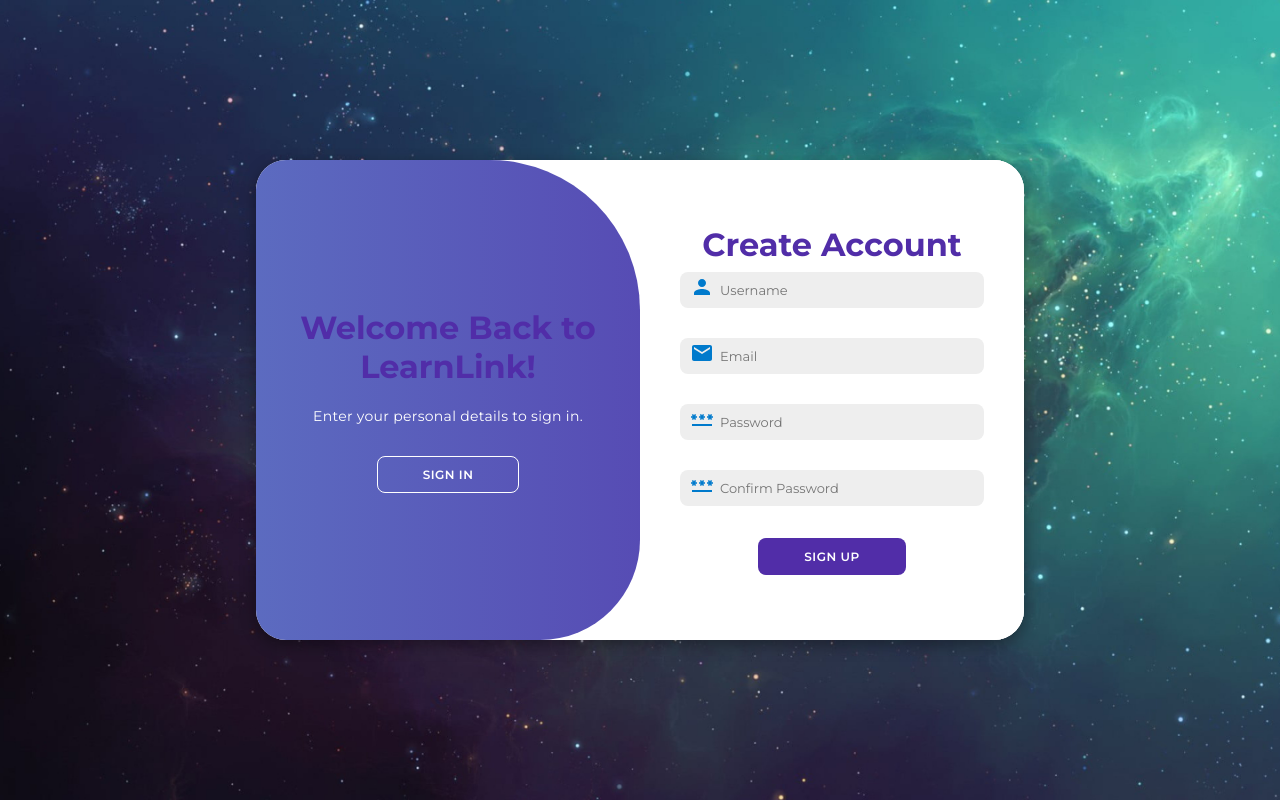
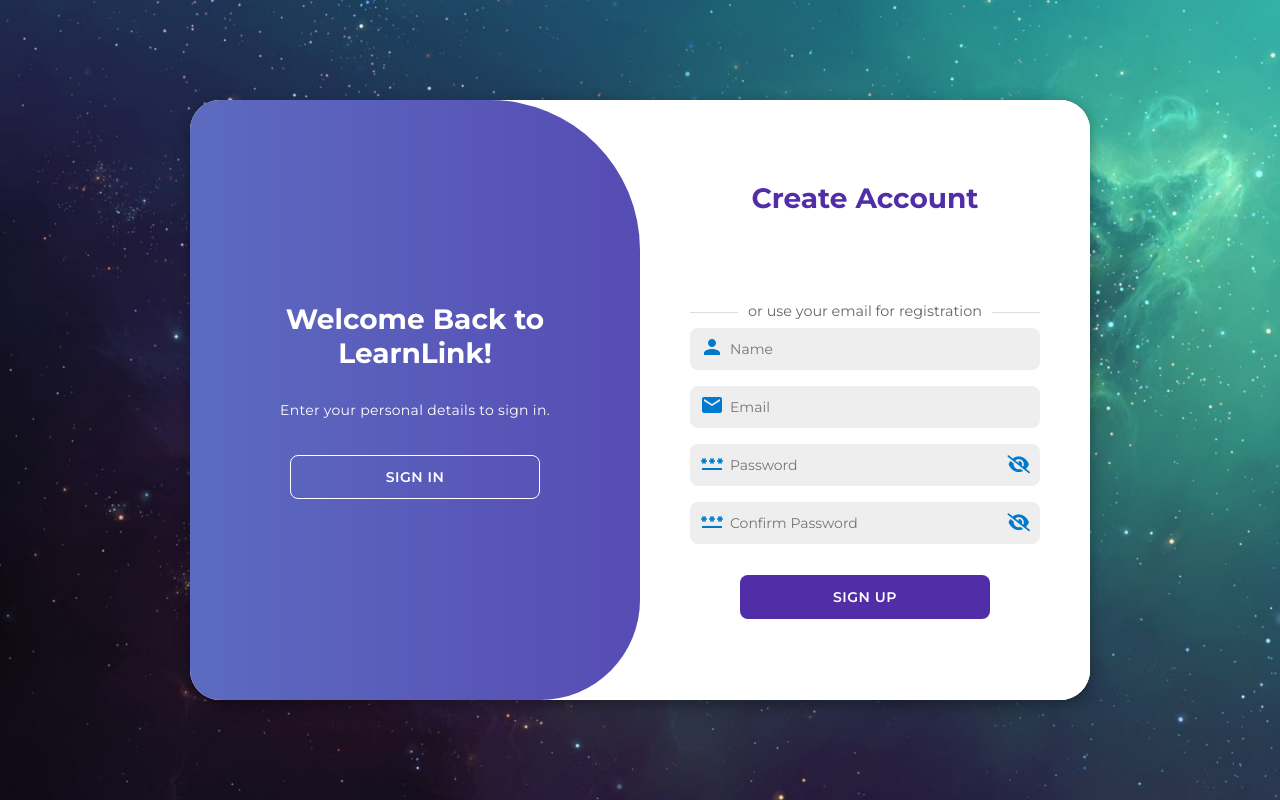
Before and after one commit to hikmetbozkurt/LearnLink, a React (Create React App) app in the folder learnlink_gui/: page / in a window 1280 px wide. Both pictures are taken after a click on the button "JOIN LEARNLINK". Built offline with nearby package versions, Linux system fonts and the light colour scheme.

Commit message:
css improvements on login page. file conflicts mixed.

```diff
--- a/learnlink_gui/public/index.html
+++ b/learnlink_gui/public/index.html
@@ -11,6 +11,7 @@
       content="LearnLink - Connect, Learn, and Grow Together"
     />
     <link rel="manifest" href="%PUBLIC_URL%/manifest.json" />
+    <link rel="stylesheet" href="https://cdnjs.cloudflare.com/ajax/libs/font-awesome/6.5.1/css/all.min.css" />
     <title>LearnLink</title>
   </head>
   <body>
--- a/learnlink_gui/src/pages/LoginPage.tsx
+++ b/learnlink_gui/src/pages/LoginPage.tsx
@@ -22,6 +22,7 @@
   const [password, setPassword] = useState("");
   const [confirmPassword, setConfirmPassword] = useState("");
   const [passwordVisible, setPasswordVisible] = useState(false);
+  const [confirmPasswordVisible, setConfirmPasswordVisible] = useState(false);
   const navigate = useNavigate();
   const [error, setError] = useState('');
   const [loading, setLoading] = useState(false);
@@ -36,9 +37,10 @@
     navigate("/forgot-password");
   };
 
-  // Toggle password visibility
+  // Toggle password visibility for both fields
   const togglePasswordVisibility = () => {
     setPasswordVisible(!passwordVisible);
+    setConfirmPasswordVisible(!passwordVisible);
   };
 
   const handleGoogleSuccess = async (credentialResponse: any) => {
@@ -98,12 +100,11 @@
   };
 
   const handleGoogleError = () => {
-    setError('Google sign-in was unsuccessful. Please try again.');
+    showToast('Google sign-in was unsuccessful. Please try again.', 'error');
   };
 
   const handleLogin = async (e: React.FormEvent) => {
     e.preventDefault();
-    setError('');
     setLoading(true);
 
     try {
@@ -121,48 +122,50 @@
       // Store user data
       localStorage.setItem('user', JSON.stringify(user));
 
+      showToast('Logged in successfully!', 'success');
       navigate('/home');
     } catch (error: any) {
       console.error('Login error:', error);
-      setError(error.response?.data?.message || 'Failed to login');
+      showToast(error.response?.data?.message || 'Failed to login', 'error');
     } finally {
       setLoading(false);
     }
   };
 
-  const handleSignUp = async (e: React.FormEvent) => {
+  const handleSignup = async (e: React.FormEvent) => {
     e.preventDefault();
-    setError('');
     setLoading(true);
 
     if (password !== confirmPassword) {
-      setError("Passwords do not match!");
+      showToast('Passwords do not match', 'error');
+      setLoading(false);
+      return;
+    }
+
+    // Password validation
+    const passwordRegex = /^(?=.*[a-z])(?=.*[A-Z])(?=.*\d).{8,}$/;
+    if (!passwordRegex.test(password)) {
+      showToast('Password must be at least 8 characters long and contain at least 1 lowercase letter, 1 uppercase letter, and 1 number', 'error');
       setLoading(false);
       return;
     }
 
     try {
-      const response = await api.post('/api/auth/register', {
-        name: username,
+      const response = await authService.signup({
+        username,
         email,
-        password,
-        role: 'student'
+        password
       });
 
-      // The response directly contains token and user
-      const { token, user } = response.data;
-
-      // Store token without quotes
-      localStorage.setItem('token', token.replace(/['"]+/g, ''));
-
-      // Store user data
-      localStorage.setItem('user', JSON.stringify(user));
-
-      // Navigate to home page
-      navigate('/home');
+      if (response.success) {
+        const { token, user } = response.data;
+        localStorage.setItem('token', token);
+        localStorage.setItem('user', JSON.stringify(user));
+        showToast('Account created successfully!', 'success');
+        navigate('/home');
+      }
     } catch (error: any) {
-      console.error('Signup error:', error);
-      setError(error.response?.data?.message || "An error occurred during signup");
+      showToast(error.response?.data?.message || 'Failed to sign up', 'error');
     } finally {
       setLoading(false);
     }
@@ -172,13 +175,31 @@
     <GoogleOAuthProvider clientId={GOOGLE_CLIENT_ID}>
       <div className={`container ${isSignUp ? "active" : ""}`} id="container">
         <div className="form-container sign-up">
-          <form id="signUpForm" onSubmit={handleSignUp}>
+          <form onSubmit={handleSignup}>
             <h1>Create Account</h1>
+
+            <div className="social-icons">
+              <GoogleLogin
+                onSuccess={handleGoogleSuccess}
+                onError={handleGoogleError}
+                theme="outline"
+                size="large"
+                text="signup_with"
+                shape="rectangular"
+                useOneTap={false}
+                ux_mode="popup"
+              />
+            </div>
+
+            <div className="divider">
+              <span>or use your email for registration</span>
+            </div>
+
             <div className="input-group">
               <PersonIcon className="input-icon" />
               <input
                 type="text"
-                placeholder="Username"
+                placeholder="Name"
                 required
                 value={username}
                 onChange={(e) => setUsername(e.target.value)}
@@ -200,13 +221,13 @@
                 type={passwordVisible ? "text" : "password"}
                 placeholder="Password"
                 required
+                minLength={8}
+                title="Password must be at least 8 characters long and contain at least 1 lowercase letter, 1 uppercase letter, and 1 number"
                 value={password}
                 onChange={(e) => setPassword(e.target.value)}
               />
               <i
-                className={`fa-solid ${
-                  passwordVisible ? "fa-eye" : "fa-eye-slash"
-                }`}
+                className={`fa-solid ${passwordVisible ? "fa-eye" : "fa-eye-slash"}`}
                 onClick={togglePasswordVisibility}
                 id="togglePassword"
                 style={{ cursor: "pointer" }}
@@ -218,26 +239,26 @@
                 type={passwordVisible ? "text" : "password"}
                 placeholder="Confirm Password"
                 required
+                minLength={8}
+                title="Password must be at least 8 characters long and contain at least 1 lowercase letter, 1 uppercase letter, and 1 number"
                 value={confirmPassword}
                 onChange={(e) => setConfirmPassword(e.target.value)}
               />
+              <i
+                className={`fa-solid ${passwordVisible ? "fa-eye" : "fa-eye-slash"}`}
+                onClick={togglePasswordVisibility}
+                id="toggleConfirmPassword"
+                style={{ cursor: "pointer" }}
+              ></i>
             </div>
-            <button type="submit">Sign Up</button>
+            <button type="submit" disabled={loading}>
+              {loading ? 'Signing up...' : 'Sign Up'}
+            </button>
           </form>
         </div>
         <div className="form-container sign-in">
           <form onSubmit={handleLogin}>
             <h1>Sign In</h1>
-
-            {error && (
-              <div className="error-message" style={{
-                color: '#ff3333',
-                marginBottom: '1rem',
-                fontSize: '0.9rem'
-              }}>
-                {error}
-              </div>
-            )}
 
             <div className="social-icons">
               <GoogleLogin
@@ -262,10 +283,7 @@
                 type="email"
                 placeholder="Email"
                 value={email}
-                onChange={(e) => {
-                  setEmail(e.target.value);
-                  setError('');
-                }}
+                onChange={(e) => setEmail(e.target.value)}
                 required
               />
             </div>
@@ -279,9 +297,7 @@
                 onChange={(e) => setPassword(e.target.value)}
               />
               <i
-                className={`fa-solid ${
-                  passwordVisible ? "fa-eye" : "fa-eye-slash"
-                }`}
+                className={`fa-solid ${passwordVisible ? "fa-eye" : "fa-eye-slash"}`}
                 onClick={togglePasswordVisibility}
                 id="togglePassword"
                 style={{ cursor: "pointer" }}
@@ -290,9 +306,12 @@
             <div className="forgot">
               <span onClick={handleForgotPasswordClick} className="forgot-link">
                 Forget Your Password?
+                <i className="fa-solid fa-fish"></i>
               </span>
             </div>
-            <button type="submit">SIGN IN</button>
+            <button type="submit" disabled={loading}>
+              {loading ? 'Signing in...' : 'SIGN IN'}
+            </button>
           </form>
         </div>
         <div className="toggle-container">
--- a/learnlink_gui/src/pages/ResetPasswordPage.tsx
+++ b/learnlink_gui/src/pages/ResetPasswordPage.tsx
@@ -12,6 +12,7 @@
   const [newPassword, setNewPassword] = useState('');
   const [confirmPassword, setConfirmPassword] = useState('');
   const [isLoading, setIsLoading] = useState(false);
+  const [passwordVisible, setPasswordVisible] = useState(false);
   const navigate = useNavigate();
   const { showToast } = useToast();
 
@@ -21,6 +22,11 @@
       navigate('/forgot-password');
     }
   }, [email, navigate, showToast]);
+
+  // Toggle password visibility for both fields
+  const togglePasswordVisibility = () => {
+    setPasswordVisible(!passwordVisible);
+  };
 
   const handleSubmit = async (e: React.FormEvent) => {
     e.preventDefault();
@@ -32,8 +38,10 @@
       return;
     }
 
-    if (newPassword.length < 6) {
-      showToast('Password must be at least 6 characters long', 'error');
+    // Password validation
+    const passwordRegex = /^(?=.*[a-z])(?=.*[A-Z])(?=.*\d).{8,}$/;
+    if (!passwordRegex.test(newPassword)) {
+      showToast('Password must be at least 8 characters long and contain at least 1 lowercase letter, 1 uppercase letter, and 1 number', 'error');
       setIsLoading(false);
       return;
     }
@@ -80,27 +88,41 @@
           <div className="input-group">
             <FaLock className="input-icon" />
             <input
-              type="password"
+              type={passwordVisible ? "text" : "password"}
               value={newPassword}
               onChange={(e) => setNewPassword(e.target.value)}
               placeholder="New Password"
               required
-              minLength={6}
+              minLength={8}
+              title="Password must be at least 8 characters long and contain at least 1 lowercase letter, 1 uppercase letter, and 1 number"
               className="reset-password-input"
             />
+            <i
+              className={`fa-solid ${passwordVisible ? "fa-eye" : "fa-eye-slash"}`}
+              onClick={togglePasswordVisibility}
+              id="togglePassword"
+              style={{ cursor: "pointer" }}
+            ></i>
           </div>
 
           <div className="input-group">
             <FaLock className="input-icon" />
             <input
-              type="password"
+              type={passwordVisible ? "text" : "password"}
               value={confirmPassword}
               onChange={(e) => setConfirmPassword(e.target.value)}
               placeholder="Confirm New Password"
               required
-              minLength={6}
+              minLength={8}
+              title="Password must be at least 8 characters long and contain at least 1 lowercase letter, 1 uppercase letter, and 1 number"
               className="reset-password-input"
             />
+            <i
+              className={`fa-solid ${passwordVisible ? "fa-eye" : "fa-eye-slash"}`}
+              onClick={togglePasswordVisibility}
+              id="toggleConfirmPassword"
+              style={{ cursor: "pointer" }}
+            ></i>
           </div>
 
           <button
--- a/learnlink_gui/src/styles/ResetPasswordPage.css
+++ b/learnlink_gui/src/styles/ResetPasswordPage.css
@@ -43,8 +43,8 @@
 
 .input-group {
   position: relative;
+  margin-bottom: 16px;
   width: 100%;
-  margin-bottom: 14px;
 }
 
 .input-icon {
@@ -52,6 +52,17 @@
   top: 45%;
   left: 10px;
   transform: translateY(-50%);
+  font-size: 18px;
+  color: #007acc;
+}
+
+#togglePassword,
+#toggleConfirmPassword {
+  position: absolute;
+  top: 50%;
+  right: 10px;
+  transform: translateY(-50%);
+  cursor: pointer;
   font-size: 18px;
   color: #007acc;
 }
--- a/learnlink_gui/src/styles/pages/login.css
+++ b/learnlink_gui/src/styles/pages/login.css
@@ -24,9 +24,9 @@
     box-shadow: 0 5px 15px rgba(0, 0, 0, 0.35);
     position: relative;
     overflow: hidden;
-    width: 768px;
+    width: 900px;
     max-width: 100%;
-    min-height: 480px;
+    min-height: 600px;
 }
 
 .container p{
@@ -50,15 +50,17 @@
 .container button{
     background-color: #512da8;
     color: #fff;
-    font-size: 12px;
-    padding: 10px 45px;
+    font-size: 14px;
+    padding: 12px 45px;
     border: 1px solid transparent;
     border-radius: 8px;
     font-weight: 600;
     letter-spacing: 0.5px;
     text-transform: uppercase;
-    margin-top: 10px;
+    margin-top: 15px;
     cursor: pointer;
+    width: 100%;
+    max-width: 250px;
 }
 
 .container button.hidden{
@@ -72,16 +74,21 @@
     align-items: center;
     justify-content: center;
     flex-direction: column;
-    padding: 0 40px;
+    padding: 0 50px;
     height: 100%;
+}
+
+.container h1 {
+    font-size: 28px;
+    margin-bottom: 10px;
 }
 
 .container input{
     background-color: #eee;
     border: none;
-    margin: 8px 0;
-    padding: 10px 40px;
-    font-size: 13px;
+    margin: 0;
+    padding: 12px 40px;
+    font-size: 14px;
     border-radius: 8px;
     width: 100%;
     outline: none;
@@ -130,7 +137,7 @@
 }
 
 .social-icons{
-    margin: 20px 0;
+    margin: 15px 0;
 }
 
 .social-icons a{
@@ -212,7 +219,7 @@
 
 .input-group {
     position: relative;
-    margin-bottom: 14px;
+    margin-bottom: 16px;
     width: 100%;
 }
 
@@ -225,7 +232,8 @@
     color: #007acc;
 }
 
-#togglePassword {
+#togglePassword,
+#toggleConfirmPassword {
     position: absolute;
     top: 50%;
     right: 10px;
@@ -235,10 +243,25 @@
     color: #007acc;
 }
 
+.forgot {
+    width: 100%;
+    display: flex;
+    justify-content: center;
+    align-items: center;
+    margin: 10px 0;
+}
+
 .forgot-link {
     color: #512da8;
     cursor: pointer;
-    text-decoration: underline;
+    text-decoration: none;
+    display: flex;
+    align-items: center;
+    gap: 8px;
+}
+
+.forgot-link i {
+    font-size: 14px;
 }
 
 .error-message {
@@ -255,7 +278,7 @@
     text-align: center;
     border-bottom: 1px solid #ddd;
     line-height: 0.1em;
-    margin: 20px 0;
+    margin: 15px 0;
 }
 
 .divider span {
@@ -264,3 +287,8 @@
     color: #666;
     font-size: 0.9rem;
 }
+
+.toggle-panel h1,
+.toggle-panel p {
+    color: #fff;
+}
```
Also changed, not shown: learnlink_gui/src/pages/DashboardPage.tsx (deleted, +0 -36 lines), learnlink_gui/src/setupTests.ts (deleted, +0 -5 lines), learnlink_gui/src/styles/pages/dashboard.css (deleted, +0 -18 lines), 2 other files (tests, documents, lock files or other folders).
